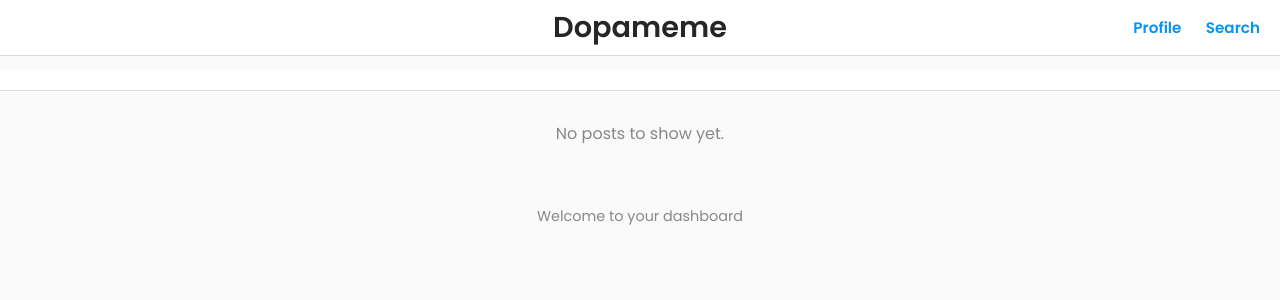
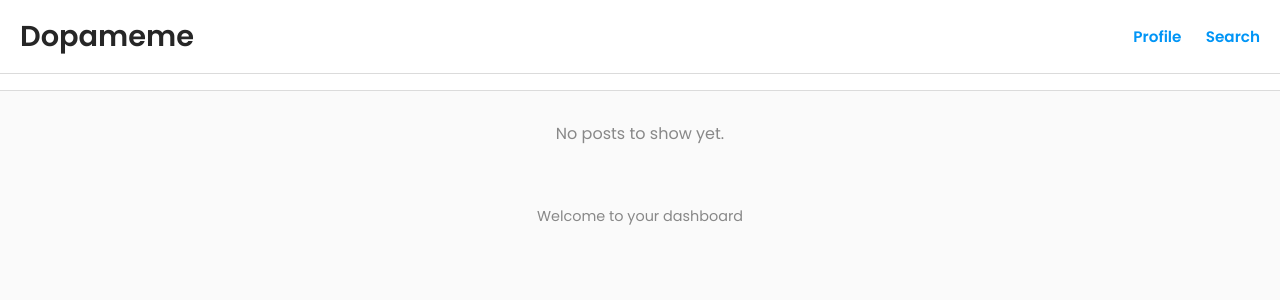
Before and after one commit to SambhavVinay/Dopameem-, a Flask app: page /dashboard in a window 1280 px wide. Shown: the top 300 px of the page. Run offline with Flask 3, Linux system fonts and the light colour scheme; data that the repository does not hold is empty.

Commit message:
dynamic dashboard

```diff
--- a/templates/dashboard.html
+++ b/templates/dashboard.html
@@ -24,20 +24,18 @@
   background-color: white;
   padding: 15px 20px;
   display: flex;
-  justify-content: flex-end; /* push links to the right */
+  justify-content: space-between; /* Title left, links right */
   align-items: center;
   border-bottom: 1px solid #dbdbdb;
   z-index: 1000;
 }
 
 .navbar h1 {
-  position: absolute;
-  left: 50%;
-  transform: translateX(-50%);
   font-size: 1.8rem;
   color: #262626;
   margin: 0;
 }
+
 
 
     .navbar a {
@@ -199,6 +197,7 @@
   </div>
 </div>
 
+
   <!-- Story Bar -->
   <div class="story-bar">
     {% for story in stories %}
```
Lines whose indentation alone changed are shown as unchanged.
